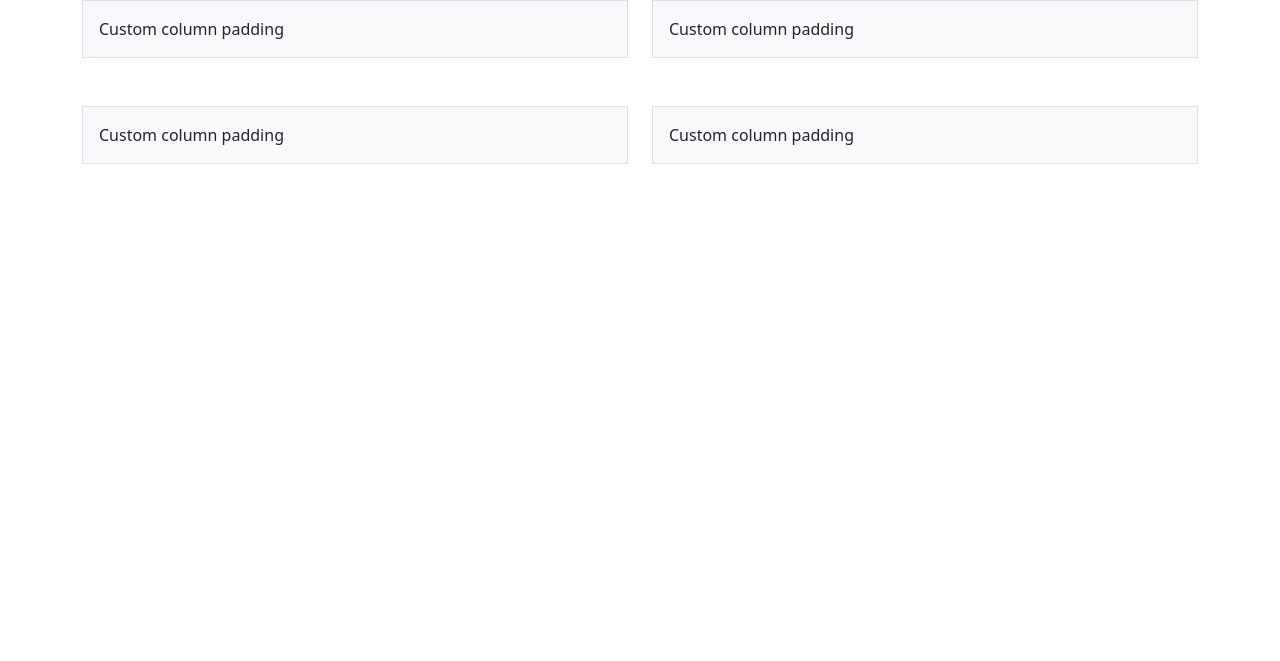
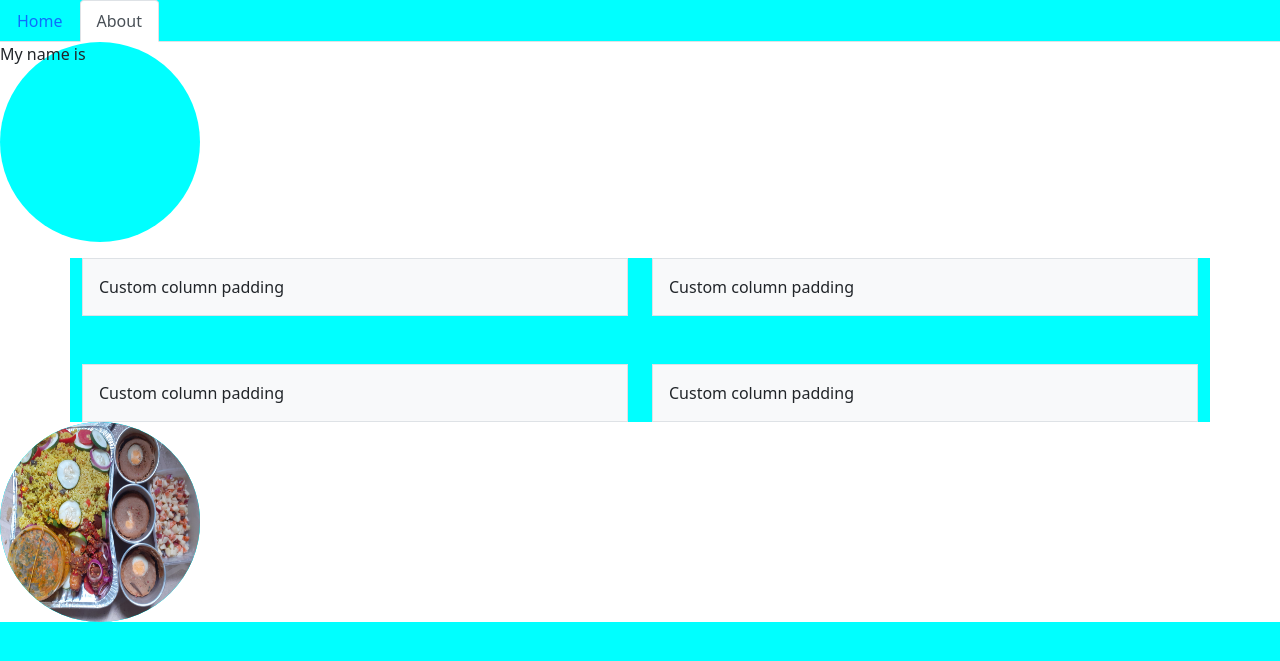
Before and after one commit to sirdesmond09/5b1_cohort, a Django app: page /about/ in a window 1280 px wide. Shown: the top 661 px of the page. Run offline with Django 4.2, Linux system fonts and the light colour scheme.

Commit message:
static and urls

```diff
--- /dev/null
+++ b/blog/main/static/css/style.css
@@ -0,0 +1,9 @@
+* {
+    background-color: aqua;
+}
+
+p, img {
+    height: 200px;
+    width: 200px;
+    border-radius: 100%;
+}
--- a/blog/main/templates/about.html
+++ b/blog/main/templates/about.html
@@ -5,6 +5,8 @@ About Us
 {% endblock title %}
 
 {% block body %}
+<p>My name is {{name | capfirst}}</p>
+
 <div class="container overflow-hidden">
     <div class="row gy-5">
       <div class="col-6">
@@ -22,4 +24,6 @@ About Us
     </div>
   </div>
 
+<p>{% load static %}<img src={% static 'images/food.jpg' %}></p>
+
 {% endblock body %}
--- a/blog/main/templates/base.html
+++ b/blog/main/templates/base.html
@@ -1,3 +1,5 @@
+{% load static %}
+
 <!doctype html>
 <html lang="en">
   <head>
@@ -7,6 +9,7 @@
 
     <!-- Bootstrap CSS -->
     <link href="https://cdn.jsdelivr.net/npm/bootstrap@5.1.3/dist/css/bootstrap.min.css" rel="stylesheet" integrity="sha384-1BmE4kWBq78iYhFldvKuhfTAU6auU8tT94WrHftjDbrCEXSU1oBoqyl2QvZ6jIW3" crossorigin="anonymous">
+    <link href={% static 'css/style.css' %} rel="stylesheet">
 
     <title>
         {% block title %}
@@ -17,6 +20,15 @@
   </head>
 
   <body>
+    <ul class="nav nav-tabs">
+      <li class="nav-item">
+        <a class="nav-link {% if section == 'home' %}active{% endif %}" aria-current="page" href="{% url 'homepage' %}">Home</a>
+      </li>
+      <li class="nav-item">
+        <a class="nav-link {% if section == 'about' %}active{% endif %}" href="{% url 'aboutpage' %}">About</a>
+      </li>
+    </ul>
+
 
       {% block body %}
 
@@ -26,5 +38,6 @@
     <script src="https://cdn.jsdelivr.net/npm/bootstrap@5.1.3/dist/js/bootstrap.bundle.min.js" integrity="sha384-ka7Sk0Gln4gmtz2MlQnikT1wXgYsOg+OMhuP+IlRH9sENBO0LRn5q+8nbTov4+1p" crossorigin="anonymous"></script>
 
 
+
   </body>
 </html>
--- a/blog/main/urls.py
+++ b/blog/main/urls.py
@@ -3,5 +3,6 @@ from . import views
 
 urlpatterns = [
    path("", views.home_page, name="homepage"),
-   path("about/", views.about_page, name="aboutpage")
+   path("about/", views.about_page, name="aboutpage"),
+   path("about/<int:name>/boys/<int:age>", views.about_pages)
 ]
--- a/blog/main/views.py
+++ b/blog/main/views.py
@@ -5,9 +5,30 @@ def home_page(request):
     if request.method == "POST":
         print(request.POST)
         return redirect("aboutpage")
-    return render(request, "home.html")
+
+    context = {
+        "section" : "home"
+    }
+
+    return render(request, "home.html", context=context)
 
 
 def about_page(request):
 
-    return render(request, "about.html")
+    context = {
+        "section" : "about",
+    }
+
+    return render(request, "about.html", context=context)
+
+
+def about_pages(request, name, age):
+
+    name = name+age
+
+    context = {
+        "section" : "about",
+        "name" : name
+    }
+
+    return render(request, "about.html", context=context)
```
Also changed, not shown: blog/main/static/images/food.jpg (added).
